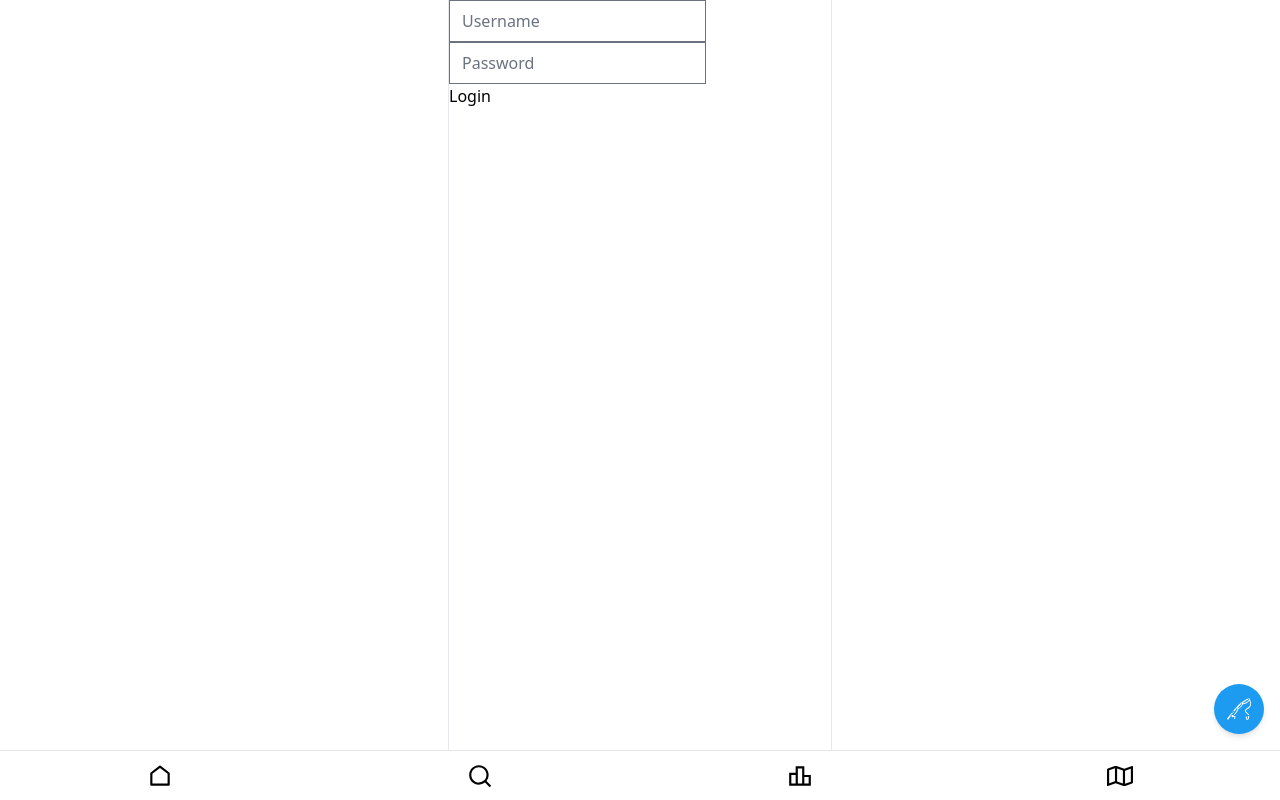
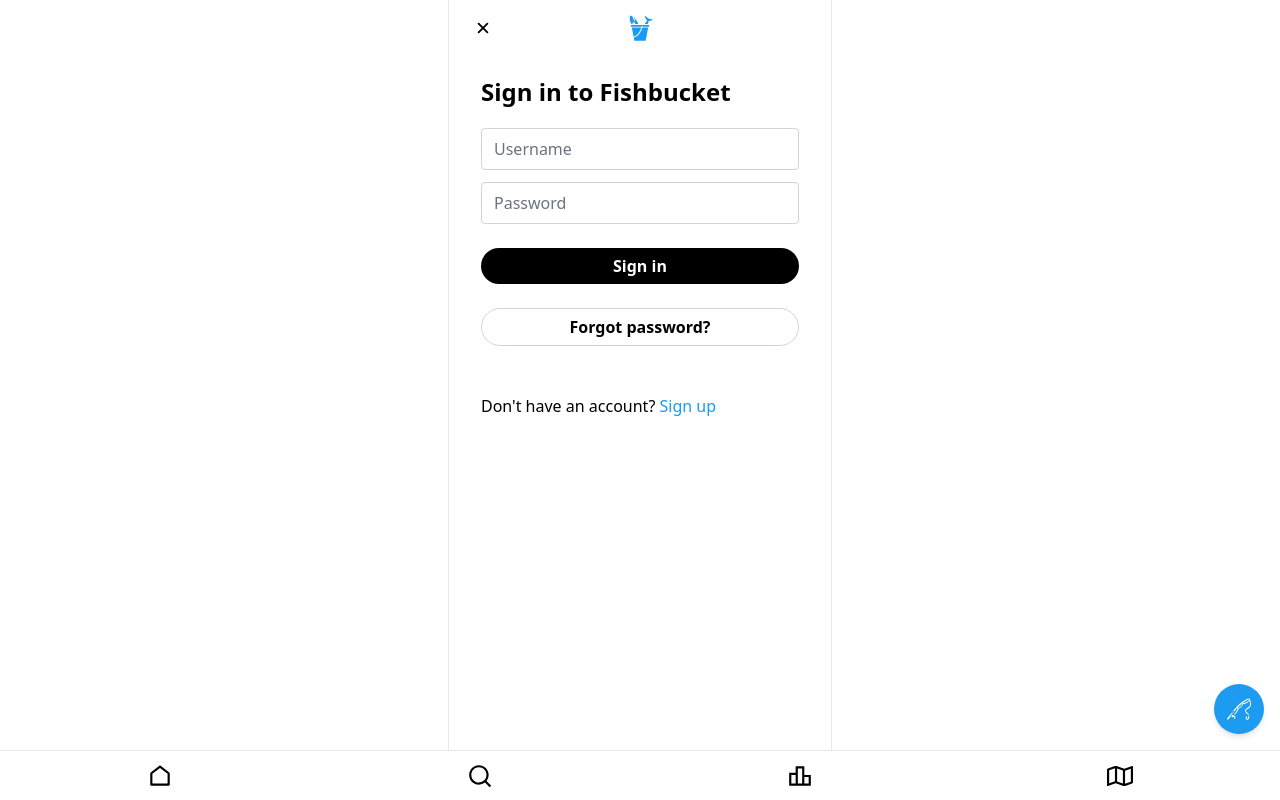
Before and after one commit to andrewsuds/react-fish, a Next.js app: page /login in a window 1280 px wide. Built offline with nearby package versions, Linux system fonts and the light colour scheme; no server answers.

Commit message:
Added Login and Signup Page

```diff
--- a/pages/leaderboard.js
+++ b/pages/leaderboard.js
@@ -47,14 +47,14 @@ export default function LeaderboardPage() {
             <div className="font-bold text-lg ml-[26px]">Leaderboard</div>
           </div>
 
-          <div className="p-[7.5px] rounded-full hover:bg-gray-500 hover:bg-opacity-20 cursor-pointer">
+          <div className="p-[7.5px] rounded-full hover:bg-gray-500/20 cursor-pointer">
             <GiFishingHook size={20} />
           </div>
         </div>
 
         <div className="flex items-center overflow-x-hidden cursor-pointer">
           <div
-            className={`p-4 hover:bg-gray-500 hover:bg-opacity-20 ${
+            className={`p-4 hover:bg-gray-500/20 ${
               tab == "total-caught" ? "border-b-2 border-tblue font-bold" : ""
             }`}
             onClick={() => {
@@ -65,7 +65,7 @@ export default function LeaderboardPage() {
           </div>
 
           <div
-            className={`p-4 hover:bg-gray-500 hover:bg-opacity-20 ${
+            className={`p-4 hover:bg-gray-500/20 ${
               tab == "total-weight" ? "border-b-2 border-tblue font-bold" : ""
             }`}
             onClick={() => {
@@ -76,7 +76,7 @@ export default function LeaderboardPage() {
           </div>
 
           <div
-            className={`p-4 hover:bg-gray-500 hover:bg-opacity-20 ${
+            className={`p-4 hover:bg-gray-500/20 ${
               tab == "biggest" ? "border-b-2 border-tblue font-bold" : ""
             }`}
             onClick={() => {
@@ -87,7 +87,7 @@ export default function LeaderboardPage() {
           </div>
 
           <div
-            className={`p-4 hover:bg-gray-500 hover:bg-opacity-20 ${
+            className={`p-4 hover:bg-gray-500/20 ${
               tab == "smallest" ? "border-b-2 border-tblue font-bold" : ""
             }`}
             onClick={() => {
@@ -98,7 +98,7 @@ export default function LeaderboardPage() {
           </div>
 
           <div
-            className={`p-4 hover:bg-gray-500 hover:bg-opacity-20 ${
+            className={`p-4 hover:bg-gray-500/20 ${
               tab == "longest" ? "border-b-2 border-tblue font-bold" : ""
             }`}
             onClick={() => {
--- a/pages/login.js
+++ b/pages/login.js
@@ -3,31 +3,55 @@ import { UserContext } from "../lib/UserContext";
 import { useState, useContext } from "react";
 import { useRouter } from "next/router";
 import { BackendURL } from "../lib/BackendURL";
+import Link from "next/link";
+import { GiCirclingFish, GiFishBucket } from "react-icons/gi";
+import { IoClose } from "react-icons/io5";
 
 export default function LoginPage() {
   Axios.defaults.withCredentials = true;
   const [username, setUsername] = useState("");
   const [password, setPassword] = useState("");
+  const [message, setMessage] = useState("");
+  const [loading, setLoading] = useState(false);
   const { user, setUser } = useContext(UserContext);
   const Router = useRouter();
 
   const login = () => {
+    setLoading(true);
     Axios.post(`${BackendURL}/auth/login`, {
       username: username,
       password: password,
     }).then((response) => {
       console.log(response.data);
-      if (response.data.loggedIn === true) {
+      if (response.data.loggedIn == true) {
         setUser(response.data.username);
         Router.push("/");
+      } else {
+        setLoading(false);
+        setMessage(response.data.message);
       }
     });
   };
 
   return (
     <div>
+      <div className="top-0 sticky text-black backdrop-blur-lg bg-white/80 h-14 z-[1] flex items-center px-4 justify-center">
+        <div
+          className="absolute left-[16px] p-[7.5px] rounded-full hover:bg-gray-500/20 cursor-pointer"
+          onClick={() => Router.push("/")}
+        >
+          <IoClose size={20} />
+        </div>
+        <div className="text-tblue">
+          <GiFishBucket size={28} />
+        </div>
+      </div>
+
+      <section className="px-8">
+        <div className="text-2xl font-bold py-5">Sign in to Fishbucket</div>
         <div>
           <input
+            className="w-full rounded-[4px] border-gray-300 focus:border-2 focus:border-tblue focus:ring-0 focus:shadow-sm"
             type="text"
             onChange={(e) => {
               setUsername(e.target.value);
@@ -37,18 +61,46 @@ export default function LoginPage() {
           />
         </div>
 
-      <div>
+        <div className="mt-3 mb-6">
           <input
-          type="text"
+            name="password"
+            className="w-full rounded-[4px] border-gray-300 focus:border-2 focus:border-tblue focus:ring-0 focus:shadow-sm"
+            type="password"
             onChange={(e) => {
               setPassword(e.target.value);
             }}
             value={password}
             placeholder="Password"
           />
+          <label
+            htmlFor="password"
+            className="text-base mt-2 inline-block text-red-500"
+          >
+            {message}
+          </label>
         </div>
 
-      <button onClick={login}>Login</button>
+        <div
+          className="w-full flex bg-black hover:bg-black/80 rounded-full text-white font-bold text-center py-1.5 mt-3 cursor-pointer justify-center"
+          onClick={login}
+        >
+          {!loading ? (
+            "Sign in"
+          ) : (
+            <GiCirclingFish className="animate-spin" size={24} />
+          )}
+        </div>
+
+        <div className="w-full hover:bg-gray-100 border border-gray-300 font-bold rounded-full text-center py-1.5 mt-6 cursor-pointer">
+          Forgot password?
+        </div>
+        <Link href="/signup">
+          <div className="mt-12 group cursor-pointer">
+            Don't have an account?{" "}
+            <span className="text-tblue group-hover:underline"> Sign up</span>
+          </div>
+        </Link>
+      </section>
     </div>
   );
 }
--- /dev/null
+++ b/pages/signup.js
@@ -0,0 +1,32 @@
+import Axios from "axios";
+import { useState } from "react";
+import { useRouter } from "next/router";
+import { BackendURL } from "../lib/BackendURL";
+import { GiCirclingFish, GiFishBucket } from "react-icons/gi";
+import Link from "next/link";
+
+export default function SignupPage() {
+  Axios.defaults.withCredentials = true;
+  const [name, setName] = useState("");
+  const [username, setUsername] = useState("");
+  const [email, setEmail] = useState("");
+  const [password, setPassword] = useState("");
+  const [confirmPassword, setConfirmPassword] = useState("");
+  const [message, setMessage] = useState("");
+
+  const signup = () => {
+    Axios.post(`${BackendURL}/auth/signup`, {
+      name: name,
+      username: username,
+      email: email,
+      password: password,
+    }).then((response) => {
+      console.log(response.data);
+      if (response) {
+        setMessage(response.data.message);
+      }
+    });
+  };
+
+  return <div>Signup</div>;
+}
```
Lines whose indentation alone changed are shown as unchanged.
